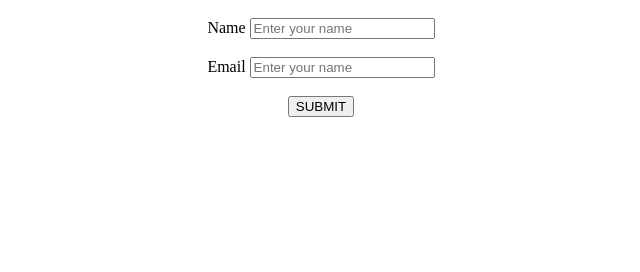
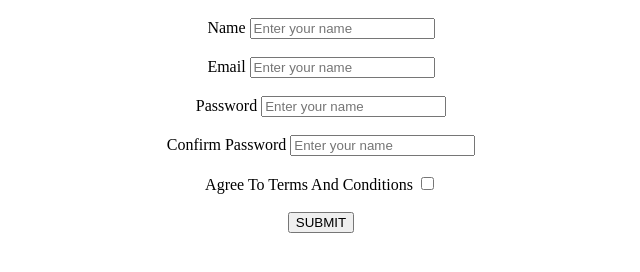
Before and after one commit to SarabjeetHP/git_tutorial, a plain HTML site: page index.html in a window 1280 px wide. Shown: the part 48-320 px from the top of the page, without its empty margins (319-959 px from the left). Drawn offline with nearby package versions, Linux system fonts and the light colour scheme.

Commit message:
Assignment2

```diff
--- a/index.html
+++ b/index.html
@@ -8,12 +8,34 @@
       <form id="form">
         <div class="fields">
           <label for="name">Name</label>
-          <input id="name" type="text" placeholder="Enter your name" />
+          <input required id="name" type="text" placeholder="Enter your name" />
         </div>
         <br />
         <div class="fields">
           <label for="email">Email</label>
           <input id="email" type="email" placeholder="Enter your name" />
+        </div>
+        <br />
+
+        <div class="fields">
+          <label>Password</label>
+          <input
+            required
+            id="Password"
+            type="text"
+            placeholder="Enter your name"
+          />
+        </div>
+        <br />
+
+        <div class="fields">
+          <label>Confirm Password</label>
+          <input required id="CP" type="text" placeholder="Enter your name" />
+        </div>
+        <br />
+        <div class="checkbox">
+          <label for="">Agree To Terms And Conditions</label>
+          <input id="checkbox" type="checkbox" />
         </div>
         <br />
         <div class="submit">
--- a/jquery.js
+++ b/jquery.js
@@ -6,6 +6,23 @@ $(document).ready(function () {
       alert("Email is required");
       return;
     }
+
+    if ($("#Password").val() !== $("#CP").val()) {
+      alert("error");
+      return;
+    }
+
+    // if ($("#checkbox").isChecked) {
+    //   alert("checked");
+    //   return;
+    // }
+    //check
+
+    if (!$("#checkbox").is(":checked")) {
+      alert("You must agree to the terms and conditions.");
+      return;
+    }
+
     alert("Success");
     form.reset();
 
--- a/package.json
+++ /dev/null
@@ -1,5 +0,0 @@
-{
-  "dependencies": {
-    "jquery": "^3.7.1"
-  }
-}
```
Also changed, not shown: Form.js (deleted), 1 other file.
